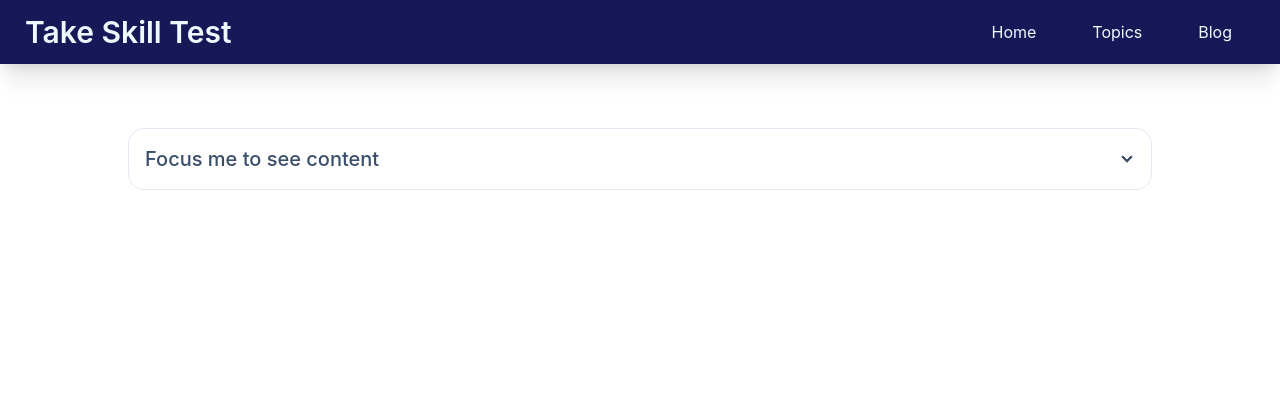
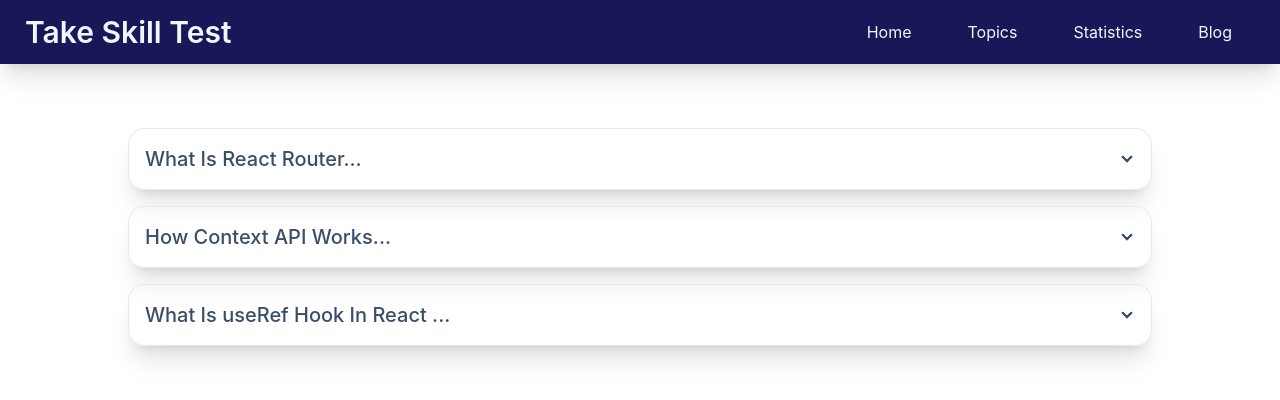
Before and after one commit to antudaa/Take-Skill-Test, a React (Create React App) app: page /blog in a window 1280 px wide. Shown: the top 400 px of the page. Built offline with nearby package versions, Linux system fonts and the light colour scheme.

Commit message:
Added Blog Site

```diff
--- a/src/App.js
+++ b/src/App.js
@@ -4,6 +4,7 @@ import Main from './Layouts/Main';
 import Blog from './Components/Blog/Blog';
 import Home from './Components/Home/Home';
 import Topics from './Components/Topics/Topics';
+import Error from './Components/Error/Error';
 
 
 function App() {
@@ -28,6 +29,10 @@ function App() {
           element: <Blog></Blog>
         },
       ]
+    },
+    {
+      path:'*',
+      element:<Error></Error>
     }
   ])
   return (
--- a/src/Components/Blog/Blog.js
+++ b/src/Components/Blog/Blog.js
@@ -3,12 +3,35 @@ import React from 'react';
 const Blog = () => {
     return (
         <div className='mt-16'>
-            <div style={{width:'80vw', marginRight:'auto', marginLeft:'auto'}} tabIndex={0} className="collapse collapse-arrow border border-base-300 bg-base-50 rounded-box">
+            <div style={{width:'80vw', marginRight:'auto', marginLeft:'auto'}} tabIndex={0} className="collapse collapse-arrow border border-base-300 bg-base-50 rounded-box shadow-xl my-4">
                 <div className="collapse-title text-xl font-medium">
-                    Focus me to see content
+                    What Is React Router...
                 </div>
                 <div className="collapse-content">
-                    <p>tabIndex={0} attribute is necessary to make the div focusable</p>
+                    <p><strong>ReactJS Router is mainly used for developing Single Page Web Applications.</strong> React Router is used to define multiple routes in the application. When a user types a specific URL into the browser, and if this URL path matches any 'route' inside the router file, the user will be redirected to that particular route.
+                    <strong>React Router is a standard library for routing in React.</strong> It enables the navigation among views of various components in a React Application, allows changing the browser URL, and keeps the UI in sync with the URL.<strong>In React, routers help create and navigate between the different URLs that make up your web application.</strong> They allow your user to move between the components of your app while preserving user state, and can provide unique URLs for these components to make them more shareable.
+                    </p>
+                </div>
+            </div>
+
+
+            <div style={{width:'80vw', marginRight:'auto', marginLeft:'auto'}} tabIndex={0} className="collapse collapse-arrow border border-base-300 bg-base-50 rounded-box shadow-xl my-4">
+                <div className="collapse-title text-xl font-medium">
+                    How Context API Works...
+                </div>
+                <div className="collapse-content">
+                    <p><strong>The React Context API is a way for a React app to effectively produce global variables that can be passed around.</strong> This is the alternative to "prop drilling" or moving props from grandparent to child to parent, and so on. Context is also touted as an easier, lighter approach to state management using Redux.</p>
+                </div>
+            </div>
+
+
+            <div style={{width:'80vw', marginRight:'auto', marginLeft:'auto'}} tabIndex={0} className="collapse collapse-arrow border border-base-300 bg-base-50 rounded-box shadow-xl my-4">
+                <div className="collapse-title text-xl font-medium">
+                    What Is useRef Hook In React ...
+                </div>
+                <div className="collapse-content">
+                    <p><strong>The useRef Hook allows you to persist values between renders.</strong> It can be used to store a mutable value that does not cause a re-render when updated. It can be used to access a DOM element directly.
+                    <strong>useRef returns a mutable ref object whose .current property is initialized to the passed argument ( initialValue ).</strong> The returned object will persist for the full lifetime of the component. Essentially, useRef is like a “box” that can hold a mutable value in its .current property.</p>
                 </div>
             </div>
         </div>
--- /dev/null
+++ b/src/Components/Error/Error.js
@@ -0,0 +1,16 @@
+import React from 'react';
+import warning from '../Images/warning.png';
+
+const Error = () => {
+    return (
+        <div>
+            <div className='my-16 text-center'>
+                <img className='mx-auto' style={{height:'200px', width:'200px'}} src={warning} alt="Images Not Fond..." />
+                <h1 className='text-6xl font-semibold'>404</h1>
+                <p>Something went wrong...</p>
+            </div>
+        </div>
+    );
+};
+
+export default Error;
--- a/src/Components/Header/Header.js
+++ b/src/Components/Header/Header.js
@@ -11,9 +11,10 @@ const Header = () => {
                 </div>
                 <div className="flex-none">
                     <ul className="white text-md menu menu-horizontal p-0">
-                        <li><Link className=' lg:mr-6' to='/'>Home</Link></li>
-                        <li><Link className=' lg:mr-6' to='/topics'>Topics</Link></li>
-                        <li><Link className=' lg:mr-6' to='/blog'>Blog</Link></li>
+                        <li><Link className=' lg:mr-6 hover:text-orange-300' to='/'>Home</Link></li>
+                        <li><Link className=' lg:mr-6 hover:text-orange-300' to='/topics'>Topics</Link></li>
+                        <li><Link className='lg:mr-6 hover:text-orange-300' to='/statistics'>Statistics</Link></li>
+                        <li><Link className=' lg:mr-6 hover:text-orange-300' to='/blog'>Blog</Link></li>
                     </ul>
                 </div>
             </div>
```
Also changed, not shown: src/Components/Images/warning.png (added), src/Components/Statistics/Statistics.js (added).
